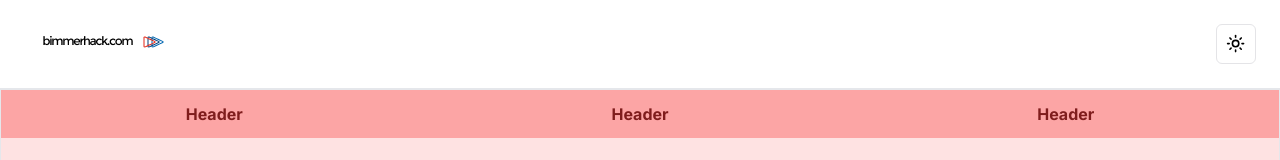
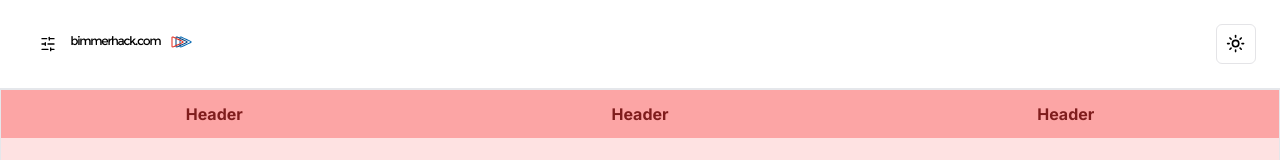
Before and after one commit to sheraz4196/table-viewer, a Next.js app: page /test in a window 1280 px wide. Shown: the top 160 px of the page. Built offline with nearby package versions, Linux system fonts and the light colour scheme.

Commit message:
feat: new button

```diff
--- a/components/general/header.tsx
+++ b/components/general/header.tsx
@@ -1,12 +1,29 @@
 "use client";
 import Image from "next/image";
 import ThemeToggle from "./themes-toogler";
+import {
+  Drawer,
+  DrawerClose,
+  DrawerContent,
+  DrawerTrigger,
+} from "@/components/ui/drawer";
+import Sidebar from "../siderbar/sidebar";
 import { useTheme } from "next-themes";
+import { SlidersHorizontal } from "lucide-react";
 export default function Header() {
   const { theme } = useTheme();
   return (
     <header className="p-6 flex items-center justify-between border-b">
-      <div className="px-4">
+      <div className="px-4 flex items-center gap-3">
+        <Drawer direction="left">
+          <DrawerTrigger>
+            <SlidersHorizontal className="size-4" />
+          </DrawerTrigger>
+
+          <DrawerContent className="!w-1/2 h-screen rounded-none fixed overflow-hidden overflow-y-auto flex items-center">
+            <Sidebar />
+          </DrawerContent>
+        </Drawer>
         {theme === "dark" ? (
           <Image
             src={`/logo-white.png`}
--- a/components/table/data-table.tsx
+++ b/components/table/data-table.tsx
@@ -1,7 +1,5 @@
 "use client";
 import * as React from "react";
-import { Drawer, DrawerContent, DrawerTrigger } from "@/components/ui/drawer";
-
 import {
   DropdownMenu,
   DropdownMenuCheckboxItem,
@@ -490,14 +488,6 @@ export default function DataTable<TData, TValue>({
               <ListFilter className="size-6" />
               <span>Filter</span>
             </button>
-            <Drawer direction="left">
-              <DrawerTrigger>
-                <SlidersHorizontal />
-              </DrawerTrigger>
-              <DrawerContent className="!w-1/2 h-screen rounded-none fixed overflow-hidden overflow-y-auto flex items-center">
-                <Sidebar />
-              </DrawerContent>
-            </Drawer>
           </div>
 
           <div className="flex flex-col max-h-screen">
```
